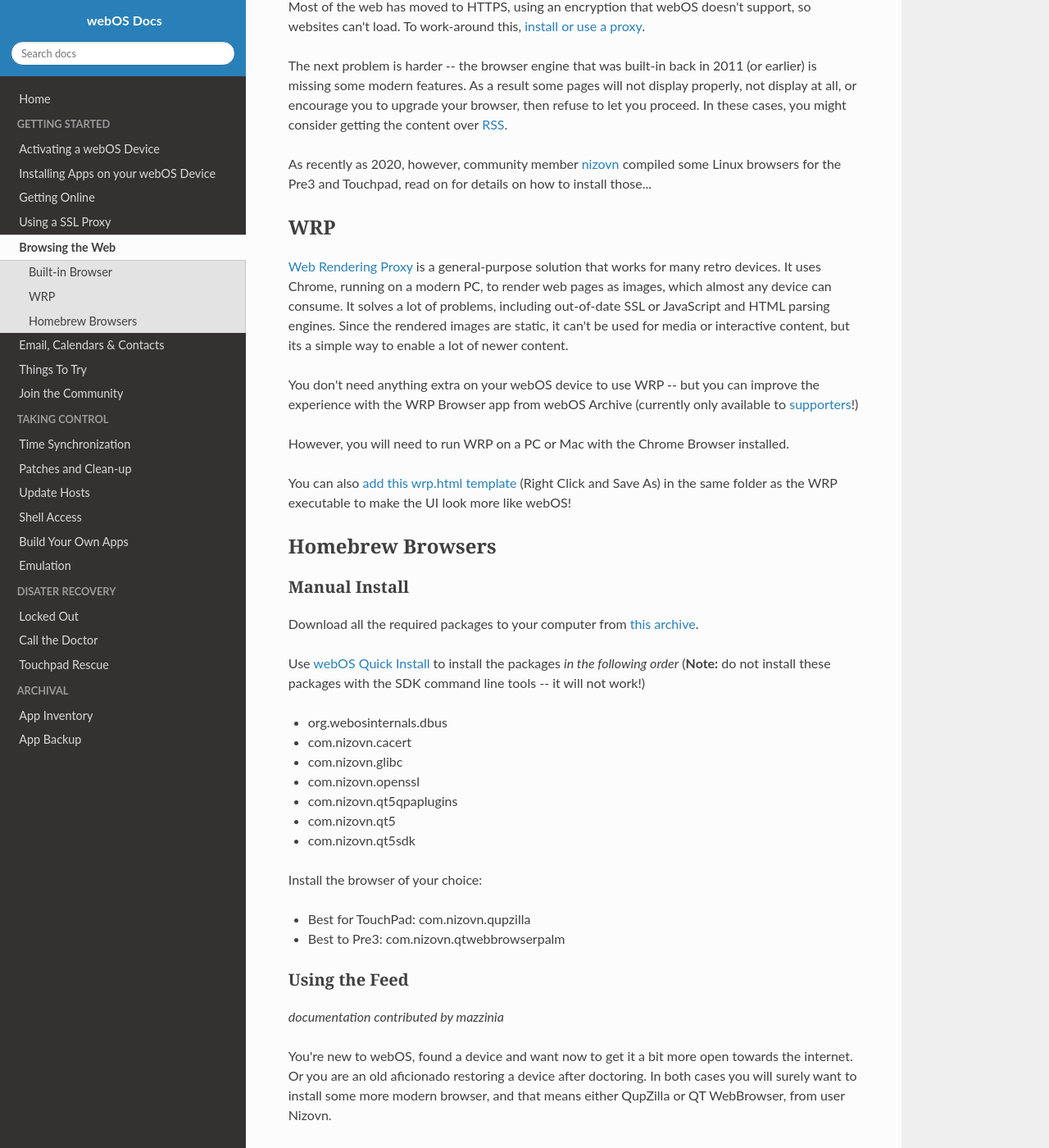
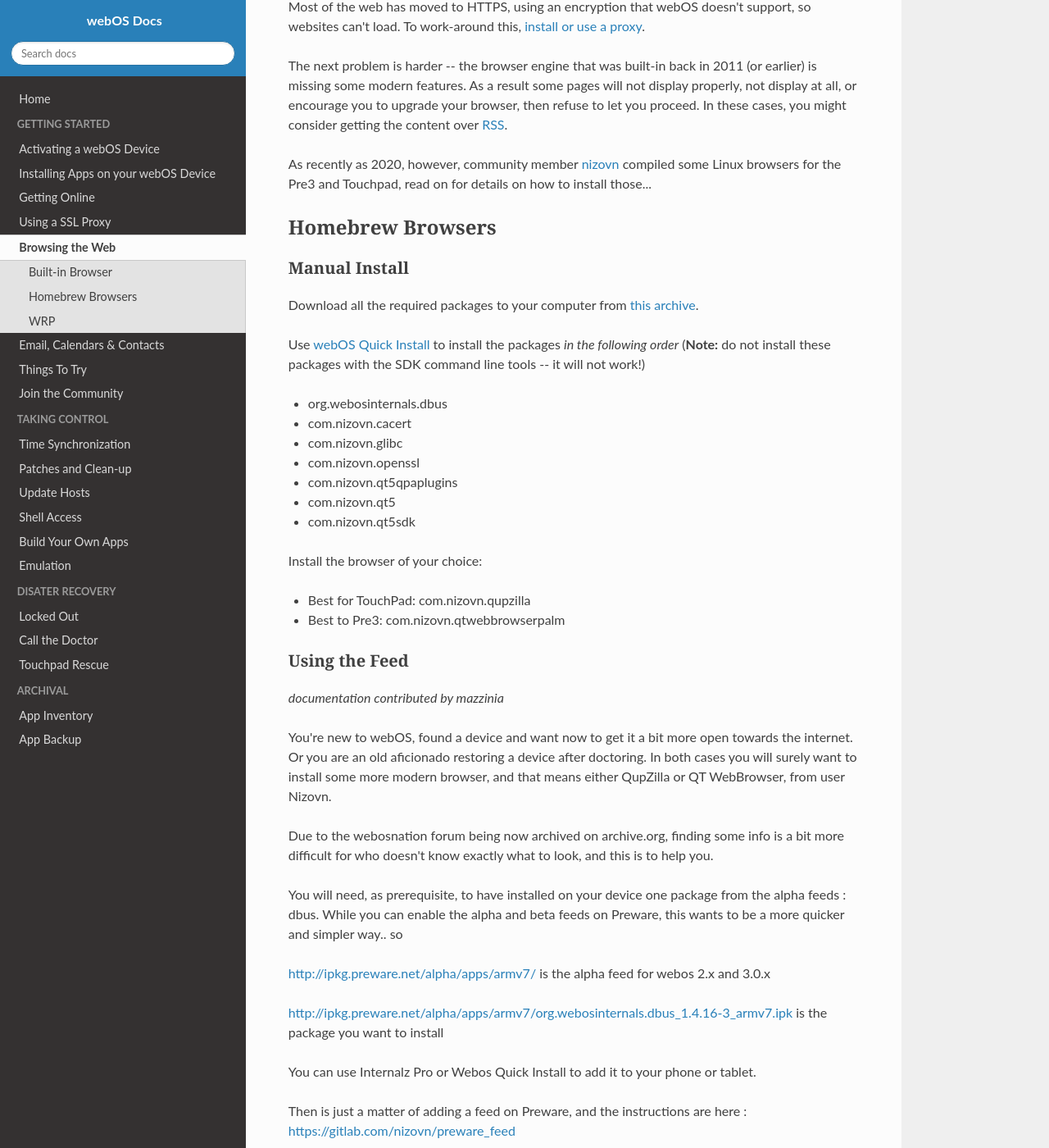
Before and after one commit to webOSArchive/webos-docs, an MkDocs documentation site: the page built from docs/browsers.md, in a window 1280 px wide and 1400 px high, scrolled down 267 px. Shown: the whole window at 82% size. Built offline with MkDocs 1.6.1, drawn with Linux system fonts in a browser that asks for light colours; nearby versions of some CDN libraries; some web fonts are replaced; library files that are not in the unit come from our copies; some of the changed text lies outside the part shown.

Commit message:
update link

```diff
--- a/docs/browsers.md
+++ b/docs/browsers.md
@@ -9,16 +9,6 @@ Most of the web has moved to HTTPS, using an encryption that webOS doesn't suppo
 The next problem is harder -- the browser engine that was built-in back in 2011 (or earlier) is missing some modern features. As a result some pages will not display properly, not display at all, or encourage you to upgrade your browser, then refuse to let you proceed. In these cases, you might consider getting the content over [RSS](thingstotry.md#alternatives).
 
 As recently as 2020, however, community member <a href="https://gitlab.com/nizovn" target="_blank">nizovn</a> compiled some Linux browsers for the Pre3 and Touchpad, read on for details on how to install those...
-
-## WRP
-
-<a href="https://github.com/tenox7/wrp" target="_blank">Web Rendering Proxy</a> is a general-purpose solution that works for many retro devices. It uses Chrome, running on a modern PC, to render web pages as images, which almost any device can consume. It solves a lot of problems, including out-of-date SSL or JavaScript and HTML parsing engines. Since the rendered images are static, it can't be used for media or interactive content, but its a simple way to enable a lot of newer content.
-
-You don't need anything extra on your webOS device to use WRP -- but you can improve the experience with the WRP Browser app from webOS Archive (currently only available to <a href="http://www.webosarchive.org/support" target="_top">supporters</a>!)
-
-However, you will need to run WRP on a PC or Mac with the Chrome Browser installed.
-
-You can also <a href="http://www.webosarchive.org/wrp-browser/wrp.html" target="_blank">add this wrp.html template</a> (Right Click and Save As) in the same folder as the WRP executable to make the UI look more like webOS!
 
 ## Homebrew Browsers
 
```
Also changed, not shown: other parts of docs/browsers.md (+10 -0 lines).
